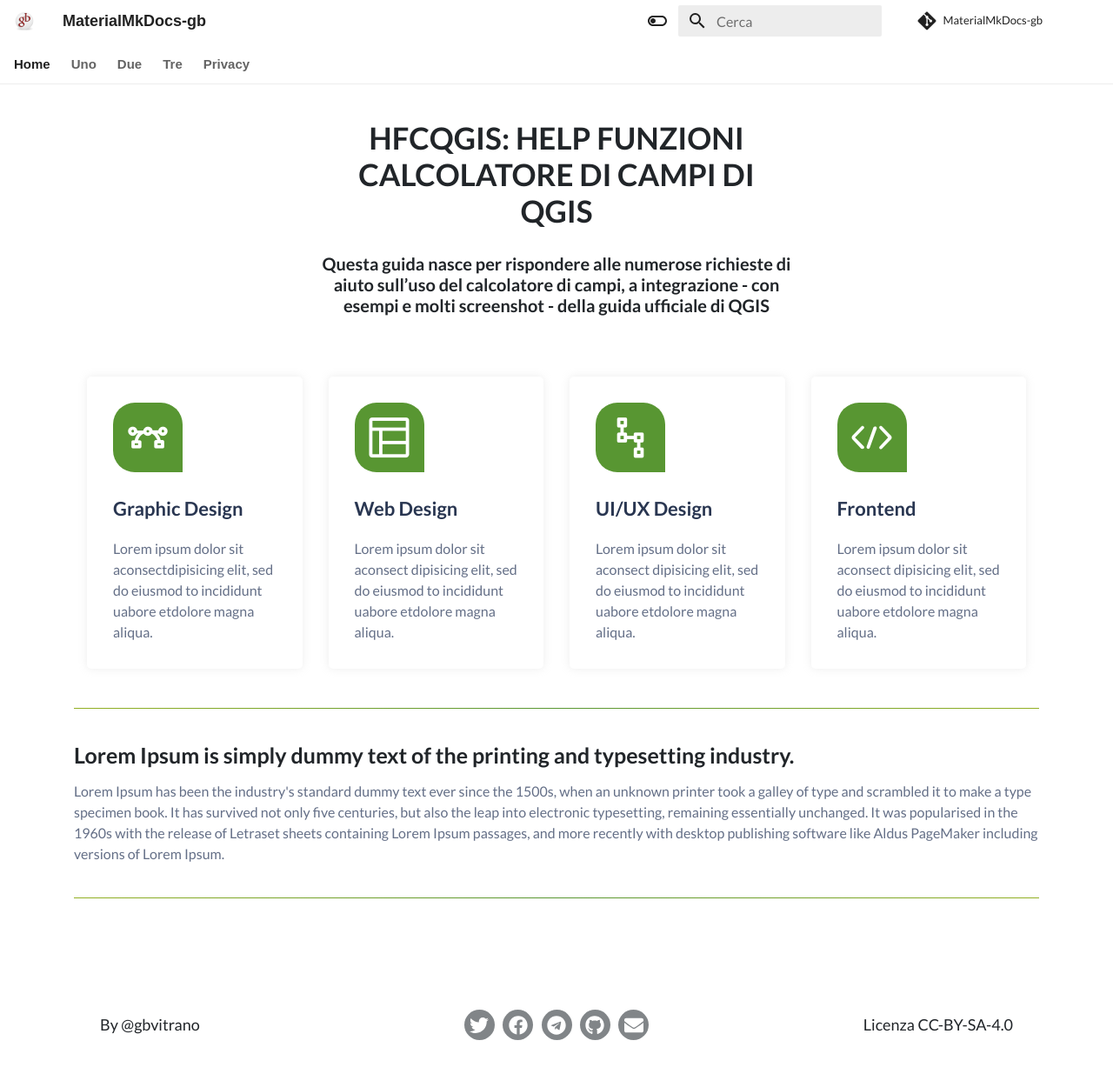
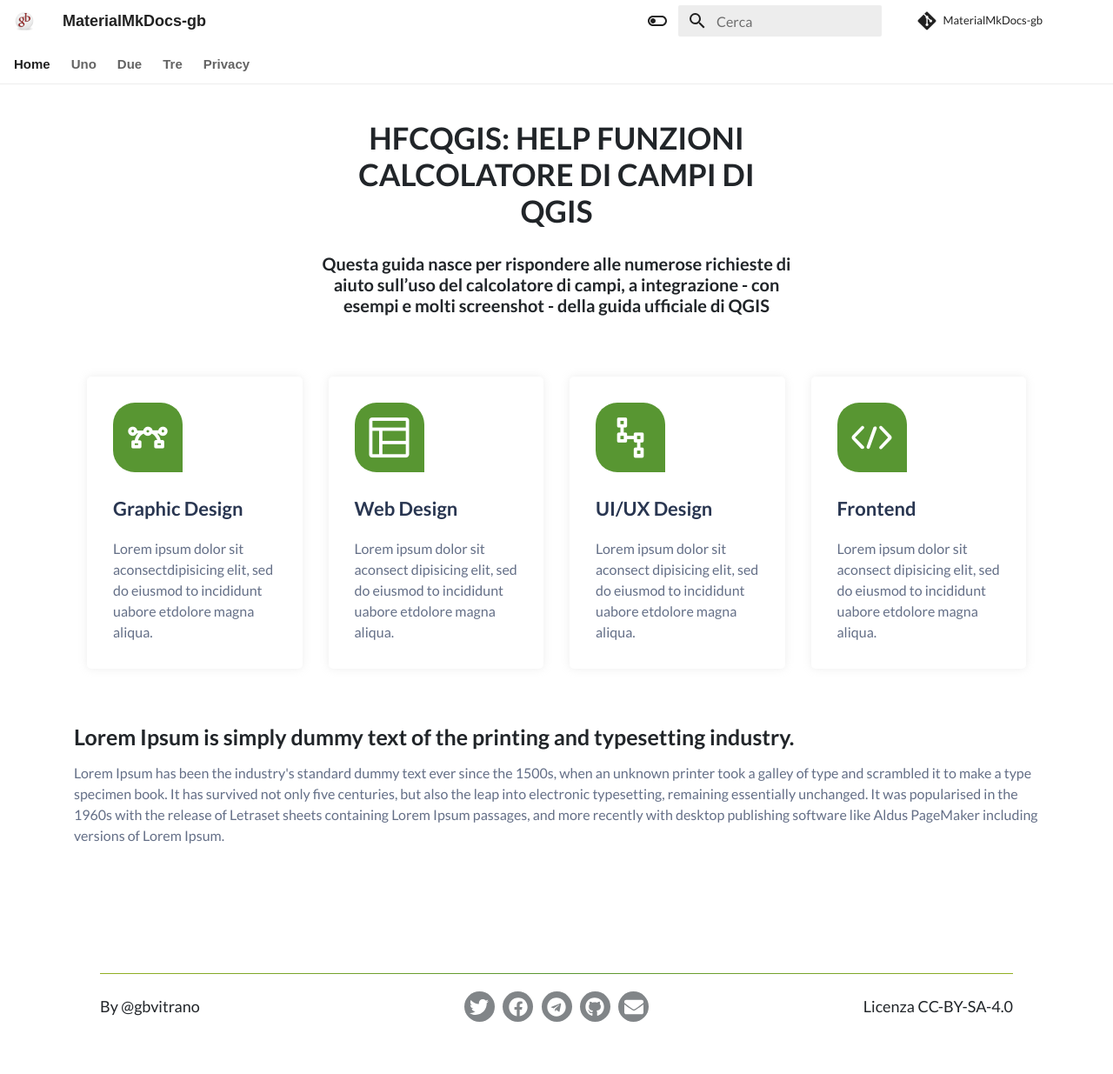
Before and after one commit to gbvitrano/MaterialMkDocs-gb, an MkDocs documentation site: the page built from docs/index.md, in a window 1280 px wide and 1246 px high. Shown: the top 1235 px of the window at 87% size. Built offline with MkDocs 1.6.1 and Material for MkDocs 9.7.7, drawn with Linux system fonts in a browser that asks for light colours; nearby versions of some CDN libraries; some web fonts are replaced; library files that are not in the unit come from our copies; comment, search, counter and statistics services are not loaded.

Commit message:
Update home.html

```diff
--- a/docs/overrides/home.html
+++ b/docs/overrides/home.html
@@ -116,10 +116,10 @@
     <div class="container">
                 <div class="row align-items-center justify-content-center justify-content-lg-between">
                     <div class="col-lg-12">
-                        <div class="header_hero_content mt-45"> <hr  class="hr-hfc">
+                        <div class="header_hero_content mt-45">
                           <!--  <h3 class="main_title">What is Lorem Ipsum?</h3> --><br>
                             <h5 class="sub_title">Lorem Ipsum is simply dummy text of the printing and typesetting industry.</h5>
-                            <p class="wow fadeInUp" data-wow-duration="1.3s" data-wow-delay="1.1s">Lorem Ipsum has been the industry's standard dummy text ever since the 1500s, when an unknown printer took a galley of type and scrambled it to make a type specimen book. It has survived not only five centuries, but also the leap into electronic typesetting, remaining essentially unchanged. It was popularised in the 1960s with the release of Letraset sheets containing Lorem Ipsum passages, and more recently with desktop publishing software like Aldus PageMaker including versions of Lorem Ipsum.</p><br><hr  class="hr-hfc">
+                            <p class="wow fadeInUp" data-wow-duration="1.3s" data-wow-delay="1.1s">Lorem Ipsum has been the industry's standard dummy text ever since the 1500s, when an unknown printer took a galley of type and scrambled it to make a type specimen book. It has survived not only five centuries, but also the leap into electronic typesetting, remaining essentially unchanged. It was popularised in the 1960s with the release of Letraset sheets containing Lorem Ipsum passages, and more recently with desktop publishing software like Aldus PageMaker including versions of Lorem Ipsum.</p><br>
                             </div> <!-- header hero content -->
                     </div>
 {% endblock %}
@@ -128,7 +128,7 @@
 {% block footer %}
 <!-- Footer home page |  autore social licenza -->
         <footer class="footer py-4">
-            <div class="container">
+            <div class="container"> <hr  class="hr-hfc">
                 <div class="row align-items-center">
                     <div class="col-lg-4 text-lg-start"><a href="https://twitter.com/gbvitrano" title="@gbvitrano " target="_blank">By @gbvitrano </a></div>
                     <div class="col-lg-4 my-3 my-lg-0">
```
